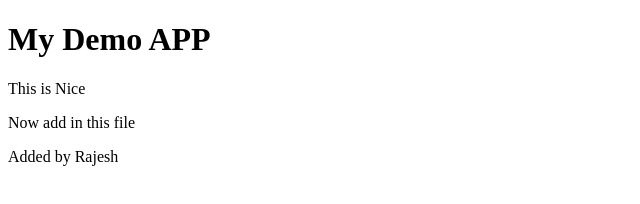
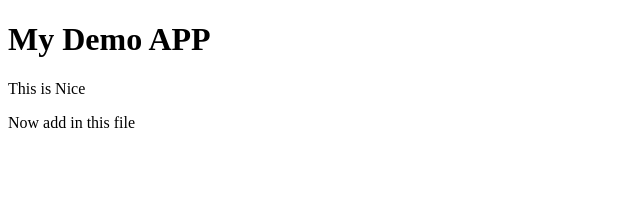
Before and after one commit to kuldeepnimble/aws-ci-cd, a plain HTML site: page index.html in a window 1280 px wide. Shown: the whole page, without its empty margins (0-640 px from the left). Drawn offline with Linux system fonts and the light colour scheme.

Commit message:
Update index.html

```diff
--- a/index.html
+++ b/index.html
@@ -2,4 +2,3 @@
 <h1> My Demo APP </h1>
 <p> This is Nice </p>
 <p> Now add in this file</p>
-<p> Added by Rajesh</p>
```
